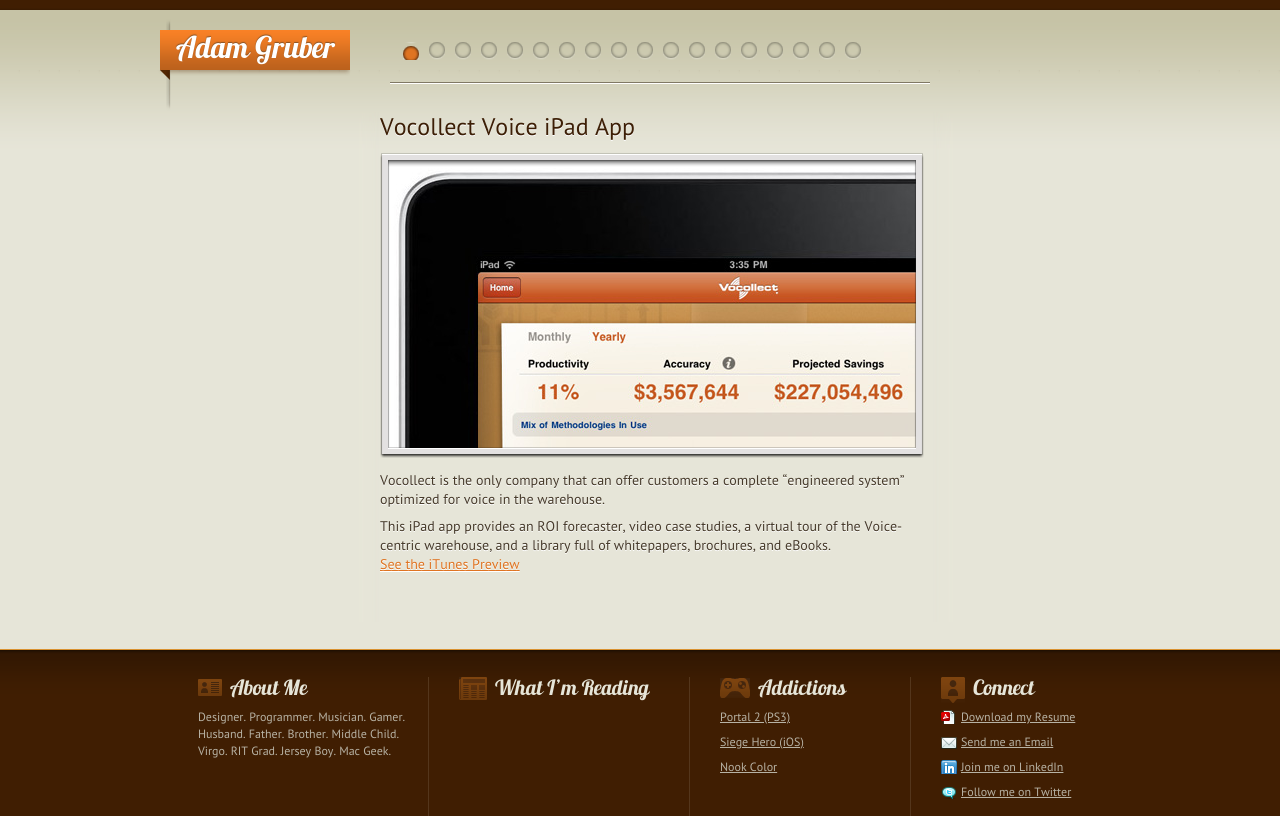
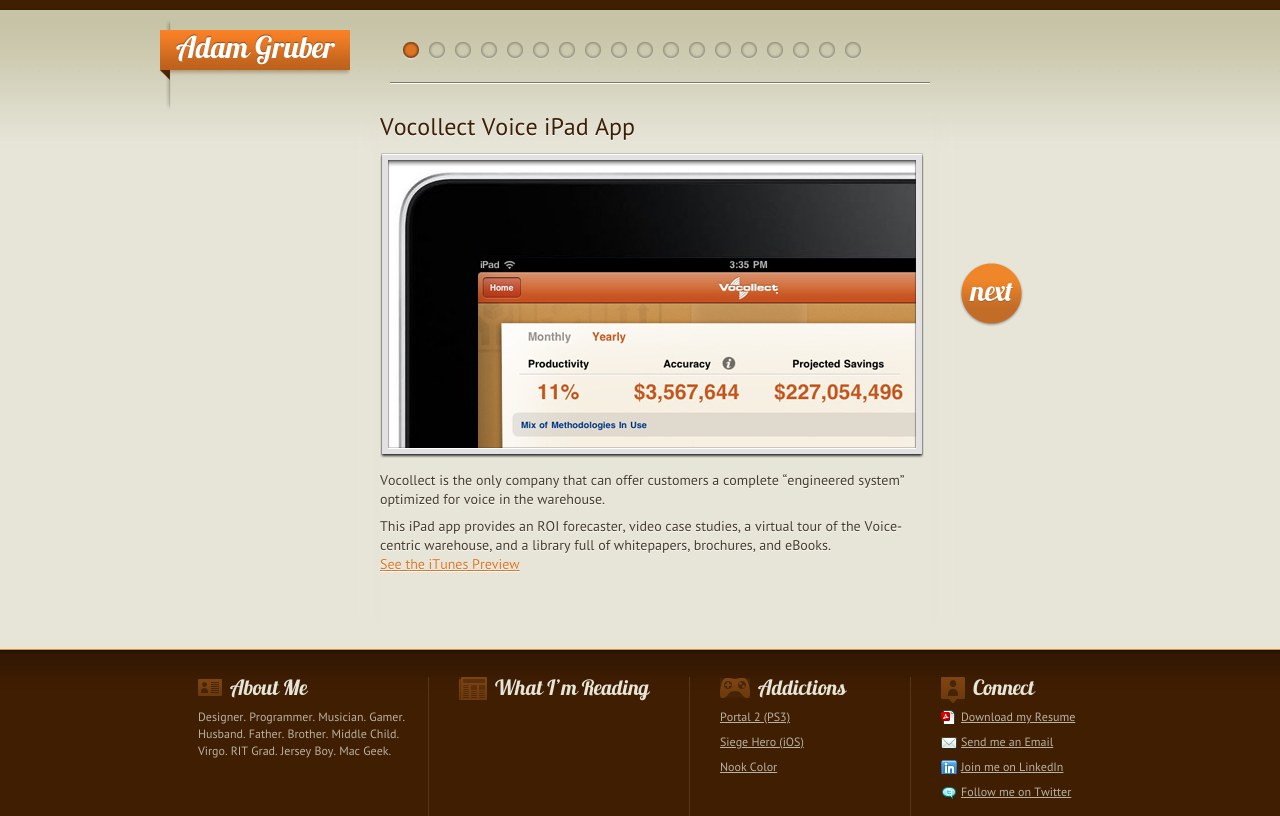
Before and after one commit to adamgruber/adamgruber.github.io, a plain HTML site: page index.html in a window 1280 px wide. Drawn offline with nearby package versions, Linux system fonts and the light colour scheme; some packages are replaced by stand-ins of ours; a script that the page names is missing; a web font is replaced by a local one.

Commit message:
Update index.html

```diff
--- a/index.html
+++ b/index.html
@@ -3,7 +3,6 @@
 <head>
 <title>Adam Gruber</title>
 <link rel="stylesheet" type="text/css" href="css/agruber.css" charset="utf-8">
-<link rel="stylesheet" type="text/css" href="css/nav.css" charset="utf-8">
 <link rel="stylesheet" type="text/css" href="css/wufoo.css" charset="utf-8">
 <link rel="stylesheet" href="fancybox/jquery.fancybox-1.3.4.css" type="text/css" media="screen" />
 <link rel="icon" href="images/favicon.gif" type="image/gif">
```
